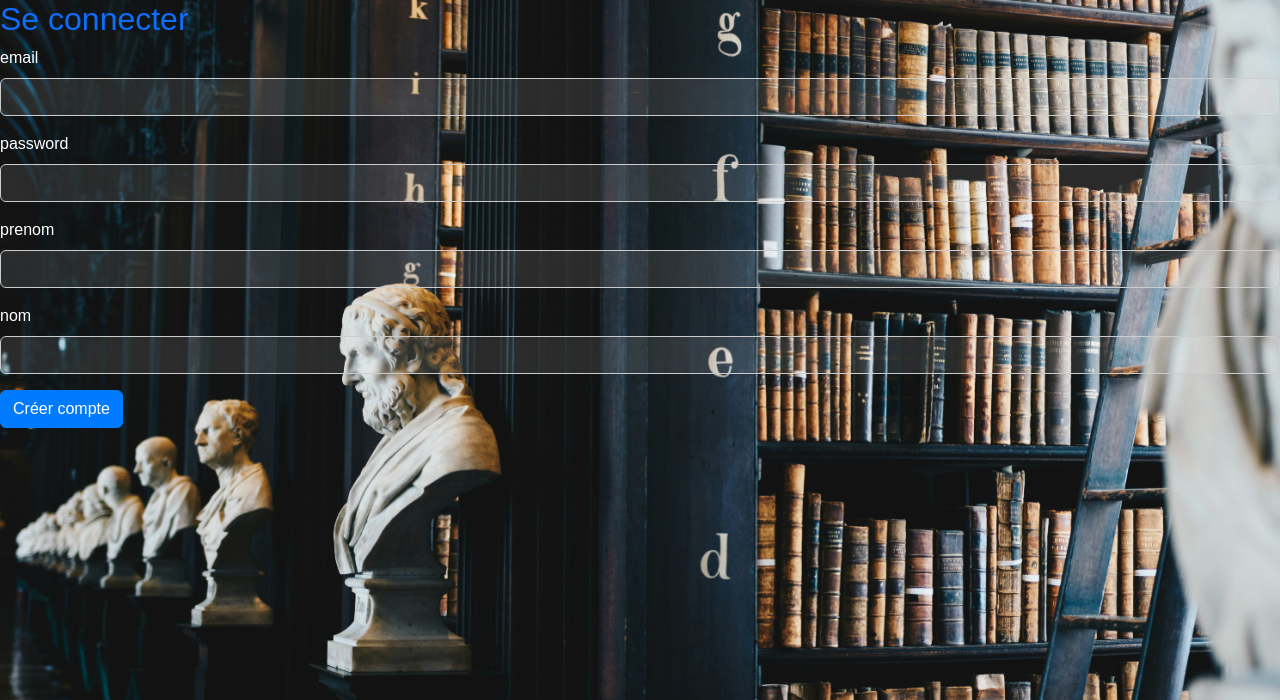
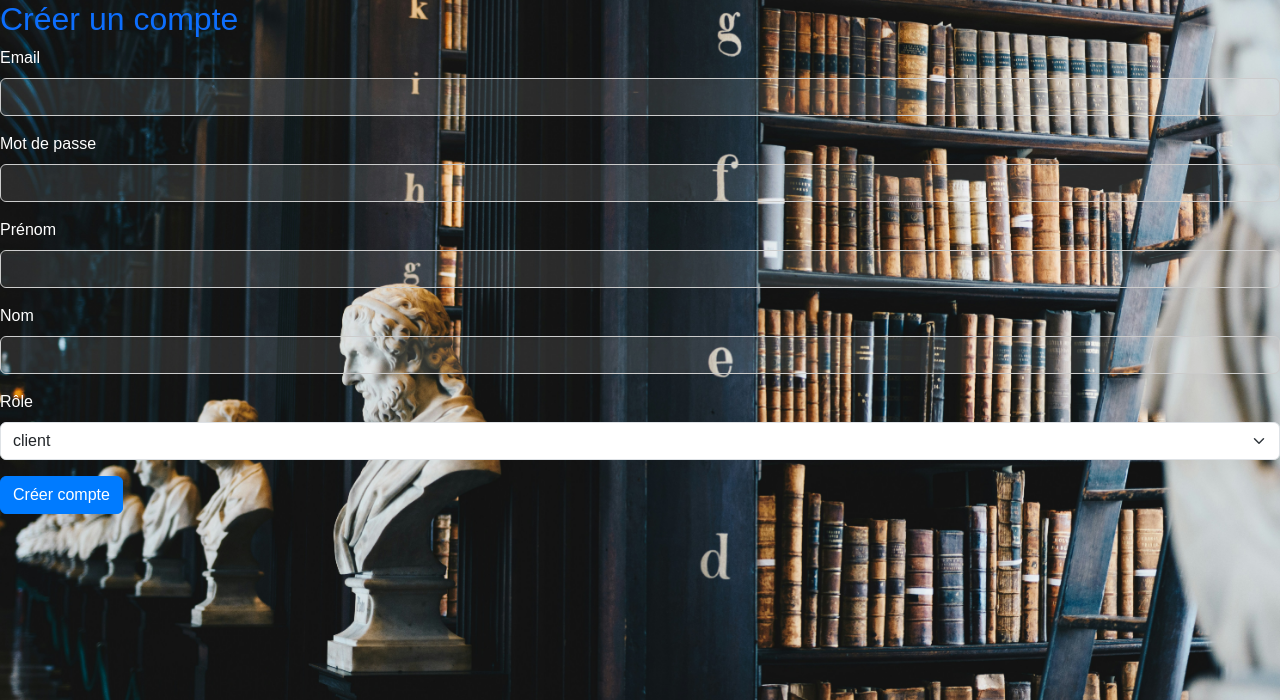
Before and after one commit to pierrelouishance/webtech, a FastAPI app: template templates/create.html in a window 1280 px wide. Shown: the top 700 px of the page. Run offline with FastAPI, Linux system fonts and the light colour scheme; the template is opened without the code that fills it, so the values that code supplies are empty; parts of the project's set-up code (start-up, migrations or seed data) failed here and were passed over.

Commit message:
problem rediction on creat.html and user_list.html

```diff
--- a/app/routes/books.py
+++ b/app/routes/books.py
@@ -1,4 +1,4 @@
-from fastapi import APIRouter, HTTPException, Response, status, Request, Form,Depends
+from fastapi import APIRouter, HTTPException, status, Request, Form, Depends
 from fastapi.responses import JSONResponse, RedirectResponse, HTMLResponse
 from pydantic import ValidationError
 from uuid import uuid4
--- a/app/services/services.py
+++ b/app/services/services.py
@@ -1,7 +1,7 @@
 from app.database import database
 # from app.schemas import Book
 from app.schemas.schemas import Book
-from fastapi import APIRouter, HTTPException, status
+from fastapi import HTTPException, status
 
 
 def get_all_books()  -> list[Book]:
--- a/app/services/users.py
+++ b/app/services/users.py
@@ -1,6 +1,9 @@
+from typing import List
 from app.database import database
 from app.schemas.users import UserSchema
 
+def get_all_users():
+    return database.get("users", [])
 
 def get_user_by_email(email: str):
     for user in database['users']:
@@ -18,5 +21,6 @@ def get_user_by_id(id: str):
 def create_user(new_user: UserSchema) -> UserSchema:
 
     user_dict = new_user.dict()  # Conversion de l'objet Pydantic en dictionnaire
+    user_dict["role"] = new_user.role
     database["users"].append(user_dict)
     return new_user
--- a/templates/accueil.html
+++ b/templates/accueil.html
@@ -4,7 +4,7 @@
     <div class="container mt-5">
         <div class="row">
             <div class="col-md-8">
-                <p>utilisateur : {{current_user.email}}</p>
+                <p>Vous êtes connecté en tant que {{current_user.email}}</p>
                 <h1>Bienvenue dans notre bibliothèque en ligne</h1>
                 <p class="lead">Explorez notre vaste collection de livres et trouvez votre prochaine lecture passionnante.</p>
                 <p>Que vous soyez un amateur de fiction, un passionné de non-fiction ou un étudiant en quête de ressources éducatives, notre bibliothèque en ligne est là pour répondre à vos besoins. Parcourez notre sélection de livres, ajoutez-les à votre liste de lecture et partagez vos découvertes avec d'autres passionnés de lecture.</p>
--- a/templates/create.html
+++ b/templates/create.html
@@ -9,24 +9,35 @@
 </head>
 <body>
     <form action="/users/create" method="post">
-        <h2 class="text-primary">Se connecter</h2>
+        <h2 class="text-primary">Créer un compte</h2>
         <div class="mb-3">
-            <label for="name" class="form-label">email</label>
+            <label for="email" class="form-label">Email</label>
             <input type="text" class="form-control" id="email" name="email">
         </div>
 
         <div class="mb-3">
-            <label for="auteur" class="form-label">password</label>
-            <input type="text" class="form-control" id="password" name="password">
+            <label for="password" class="form-label">Mot de passe</label>
+            <input type="password" class="form-control" id="password" name="password">
         </div>
+
         <div class="mb-3">
-            <label for="auteur" class="form-label">prenom</label>
+            <label for="prenom" class="form-label">Prénom</label>
             <input type="text" class="form-control" id="prenom" name="prenom">
         </div>
+
         <div class="mb-3">
-            <label for="auteur" class="form-label">nom</label>
+            <label for="nom" class="form-label">Nom</label>
             <input type="text" class="form-control" id="nom" name="nom">
         </div>
+
+        <div class="mb-3">
+            <label for="role" class="form-label">Rôle</label>
+            <select class="form-select" id="role" name="role">
+                <option value="client">client</option>
+                <option value="admin">admin</option>
+            </select>
+        </div>
+
         <button type="submit" class="btn btn-primary">Créer compte</button>
     </form>
 </body>
--- a/templates/navbar.html
+++ b/templates/navbar.html
@@ -29,6 +29,9 @@
                     <li class="nav-item">
                         <a class="nav-link" href="/books/liste">Modifier des Livres</a>
                     </li>
+                    <li class="nav-item">
+                        <a class="nav-link" href="/users/userlist">Listes des Utilisateurs</a>
+                    </li>
                     {%endif%}
                     <li class="nav-item">
                         <form action="/users/logout" method="post">
```
Also changed, not shown: app/routes/users.py (+41 -22 lines), templates/user_list.html (added, +37 -0 lines).
